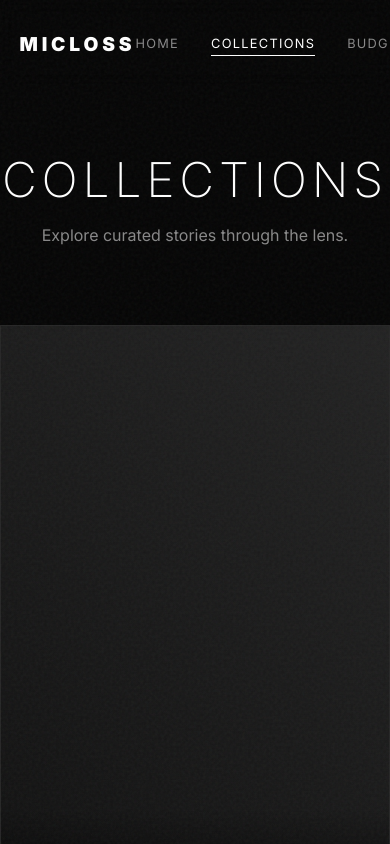
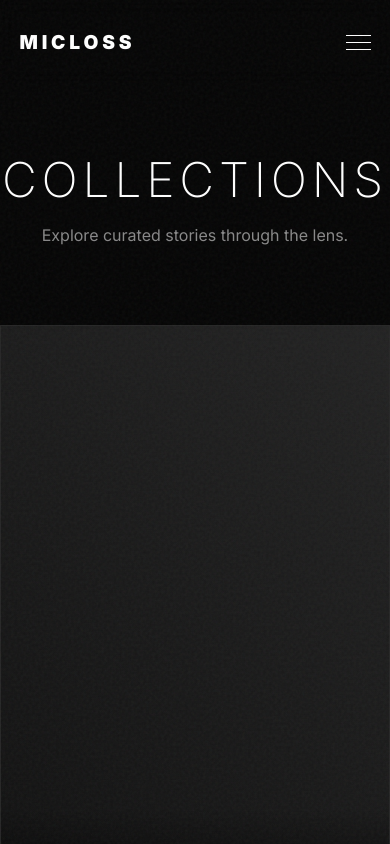
Before and after one commit to crismiclos/crisFolio, a Next.js app: page /en/collections in a window 390 px wide. Shown: the top 844 px of the page. Built offline with nearby package versions, Linux system fonts and the light colour scheme.

Commit message:
feat: Add comprehensive styling for the navigation component, including responsive layouts, and update the Next.js dev type import path.

```diff
--- a/src/components/Nav.module.css
+++ b/src/components/Nav.module.css
@@ -7,7 +7,7 @@
     justify-content: space-between;
     align-items: center;
     padding: 30px 5vw;
-    z-index: 1000;
+    z-index: 2000;
     background: transparent;
     backdrop-filter: blur(10px);
 }
@@ -16,12 +16,14 @@
     font-weight: 900;
     letter-spacing: 0.2em;
     font-size: 1.2rem;
+    z-index: 2100;
 }
 
 .links {
     display: flex;
     gap: 2rem;
     align-items: center;
+    transition: var(--transition);
 }
 
 .hamburger {
@@ -31,7 +33,7 @@
     cursor: pointer;
     flex-direction: column;
     gap: 6px;
-    z-index: 1100;
+    z-index: 2100;
 }
 
 .hamburger span {
@@ -83,3 +85,73 @@
 .active::after {
     width: 100%;
 }
+
+.langSwitcher {
+    display: flex;
+    gap: 0.8rem;
+    font-size: 0.7rem;
+    color: var(--muted-color);
+    margin-left: 1rem;
+}
+
+.activeLang {
+    color: var(--text-color);
+    font-weight: 700;
+}
+
+.themeToggle {
+    background: none;
+    border: none;
+    color: var(--text-color);
+    cursor: pointer;
+    display: flex;
+    align-items: center;
+    justify-content: center;
+    padding: 5px;
+    margin-left: 2rem;
+    transition: var(--transition);
+    opacity: 0.6;
+}
+
+.themeToggle:hover {
+    opacity: 1;
+    transform: scale(1.1);
+}
+
+@media (max-width: 1024px) {
+    .hamburger {
+        display: flex;
+    }
+
+    .links {
+        position: fixed;
+        top: 0;
+        right: -100%;
+        width: 100%;
+        height: 100vh;
+        background: var(--bg-color);
+        flex-direction: column;
+        justify-content: center;
+        align-items: center;
+        z-index: 2050;
+    }
+
+    .links.open {
+        right: 0;
+    }
+
+    .link {
+        font-size: 2rem;
+        margin: 1rem 0;
+    }
+
+    .langSwitcher {
+        margin: 3rem 0;
+        font-size: 1.2rem;
+    }
+
+    .themeToggle {
+        margin: 0;
+        transform: scale(1.5);
+    }
+}
```
